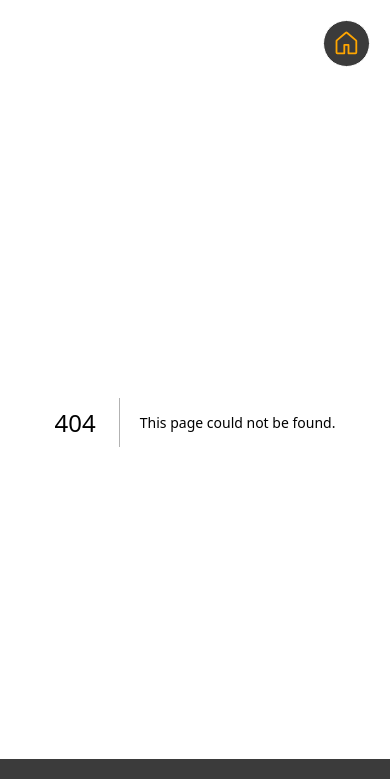
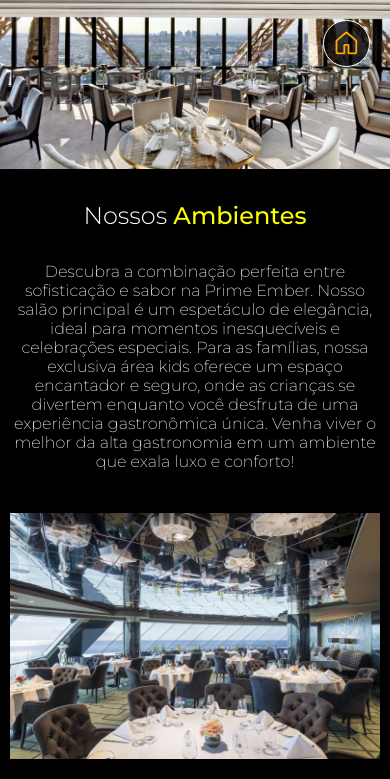
Before and after one commit to henriquemgoncalves/PrimeEmber, a Next.js app: page /ambiente in a window 390 px wide. Before the commit this address had no page. Shown: the top 779 px of the page. Built offline with nearby package versions, Linux system fonts and the light colour scheme.

Commit message:
Atualizações - Adicionando Página Ambiente

```diff
--- /dev/null
+++ b/src/pages/ambiente/index.js
@@ -0,0 +1,12 @@
+import BannerAmbiente from "@/ui/components/ambiente/BannerAmbiente";
+import style from '@/styles/Ambiente.module.sass';
+import AmbienteArea from "@/ui/components/ambiente/AmbienteArea";
+
+export default function Ambiente(){
+    return (
+        <main className={style.ambiente}>
+            <BannerAmbiente/>
+            <AmbienteArea/>
+        </main>
+    )
+}
--- /dev/null
+++ b/src/styles/Ambiente.module.sass
@@ -0,0 +1,7 @@
+.ambiente
+    width: 100%
+    height: 100%
+    display: flex
+    flex-direction: column
+    align-items: center
+    overflow: hidden
--- /dev/null
+++ b/src/styles/components/ambiente/AmbienteArea.module.sass
@@ -0,0 +1,64 @@
+.ambienteArea
+    width: 100%
+    display: flex
+    flex-direction: column
+    align-items: center
+    justify-content: center
+    background-color: #000000
+    padding: 2rem 0
+    gap: 2rem
+
+    h1
+        font-size: 2rem
+        color: #ffffff
+        font-weight: 300
+
+        span
+            color: #fbff00
+            font-weight: 500
+
+    p
+        font-size: 1.3rem
+        color: #ffffff
+        font-weight: 200
+        text-align: center
+        width: 80%
+
+    .ambienteAreaImg
+        width: 100%
+        display: flex
+        justify-content: center
+        align-items: center
+        gap: 1rem
+
+        img
+            width: 100%
+            max-width: 500px
+            height: 400px
+
+    @media (max-width: 1030px)
+        .ambienteAreaImg
+            flex-direction: column
+            align-items: center
+
+            img
+                width: 100%
+                height: 300px
+
+    @media (max-width: 530px)
+        h1
+            font-size: 1.5rem
+
+        p
+            width: 100%
+            padding: 0 .8rem
+            font-size: 1rem
+            font-weight: 200
+
+        .ambienteAreaImg
+            gap: .1rem
+
+            img
+                width: 100%
+                height: auto
+                padding: 10px
--- /dev/null
+++ b/src/styles/components/ambiente/BannerAmbiente.module.sass
@@ -0,0 +1,22 @@
+.bannerAmbiente
+    width: 100%
+    height: 40vh
+    display: flex
+    flex-direction: column
+    align-items: center
+
+    .bannerAmbienteImg
+        width: 100%
+        height: 100%
+
+        img
+            width: 100%
+            height: 100%
+            object-fit: cover
+            object-position: center
+
+    @media (max-width: 590px)
+        height: 30vh
+
+    @media (max-width: 450px)
+        height: 20vh
--- a/src/styles/components/cardapio/Produtos.module.sass
+++ b/src/styles/components/cardapio/Produtos.module.sass
@@ -43,7 +43,7 @@
     p
         font-size: 1.3rem
         color: #ffffff
-        font-weight: 300
+        font-weight: 200
         text-align: center
         width: 80%
 
--- /dev/null
+++ b/src/ui/components/ambiente/AmbienteArea.js
@@ -0,0 +1,20 @@
+import style from '@/styles/components/ambiente/AmbienteArea.module.sass'
+
+export default function AmbienteArea() {
+    return(
+        <section className={style.ambienteArea}>
+            <h1>Nossos <span>Ambientes</span></h1>
+            <p>Descubra a combinação perfeita entre sofisticação e sabor na Prime Ember.
+            Nosso salão principal é um espetáculo de elegância, ideal para momentos
+            inesquecíveis e celebrações especiais. Para as famílias, nossa exclusiva
+            área kids oferece um espaço encantador e seguro, onde as crianças se
+            divertem enquanto você desfruta de uma experiência gastronômica única.
+            Venha viver o melhor da alta gastronomia em um ambiente que exala luxo
+            e conforto!</p>
+            <div className={style.ambienteAreaImg}>
+                <img src="/images/ember.jpg" alt="Imagem Salão Prime Ember" />
+                <img src="/images/kids.png" alt="Imagem Area Kids" />
+            </div>
+        </section>
+    )
+}
--- /dev/null
+++ b/src/ui/components/ambiente/BannerAmbiente.js
@@ -0,0 +1,11 @@
+import styles from '@/styles/components/ambiente/BannerAmbiente.module.sass'
+
+export default function BannerAmbiente() {
+    return(
+        <section className={styles.bannerAmbiente}>
+            <div className={styles.bannerAmbienteImg}>
+                <img src="/images/bg-ambiente.jpg" alt="Banner do Ambiente"/>
+            </div>
+        </section>
+    )
+}
```
Also changed, not shown: public/images/bg-ambiente.jpg (added).
